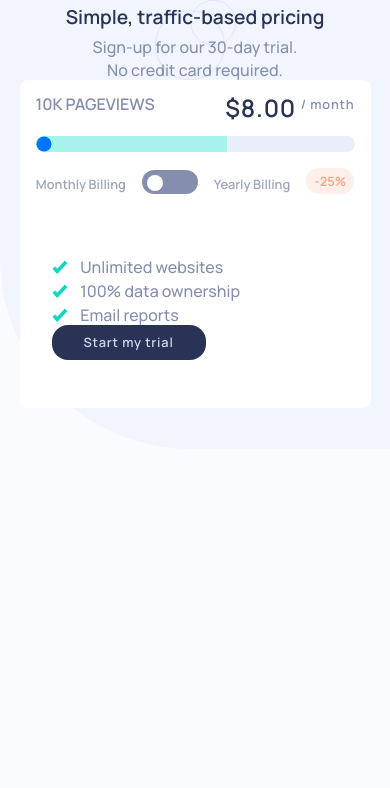
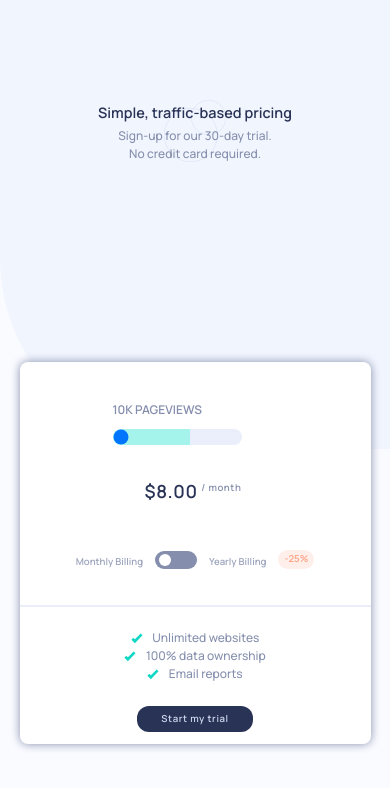
Before and after one commit to USKhokhar/investo-task, a React (Vite) app: page / in a window 390 px wide. Shown: the top 788 px of the page. Built offline with nearby package versions, Linux system fonts and the light colour scheme.

Commit message:
styling addition --> media queries added

```diff
--- a/src/App.jsx
+++ b/src/App.jsx
@@ -50,6 +50,12 @@ const App = () => {
         const gradientPercentage = (priceValue / (priceOptions.length - 1)) * 100;
         return `linear-gradient(90deg, var(--cyan-sm) ${gradientPercentage}%, var(--greyblue-sm) ${100 - gradientPercentage}%)`;
     };
+
+    const handleRotateElement = () => {
+        const rotateAngle = (priceValue / (priceOptions.length - 1)) * 360
+        return `rotate(${rotateAngle})`
+    }
+
   return (
     <main>
         {/* Banner section */}
@@ -68,6 +74,7 @@ const App = () => {
             {/* Price Indication */}
             <article className='sliderPart'>
                 <span className='pageViews'>{priceOptions[priceValue].pageViews} Pageviews</span>
+
                 <p  className='billingPeriod'>
                     <span className='billPrice'>
                         ${
@@ -110,7 +117,7 @@ const App = () => {
                         onChange={handleBillingPeriod}
                     />
 
-                    <label for="priceToggle" className='priceToggleLabel'>Toggle</label>
+                    <label htmlFor="priceToggle" className='priceToggleLabel'>Toggle</label>
                 </div>
                 <span>yearly billing</span>
 
--- a/src/index.css
+++ b/src/index.css
@@ -36,6 +36,9 @@ main {
   height: 100vh;
   background-image: url("/assets/images/bg-pattern.svg");
   background-repeat: no-repeat;
+
+  display: grid;
+  place-items: center;
 }
 
 /* BANNER SECTION */
@@ -61,9 +64,12 @@ main {
   max-width: 600px;
   margin: auto;
   border-radius: 8px;
-  padding: 1rem;
+  padding: 3rem;
 
   display: grid;
+  gap: 3rem;
+
+  box-shadow: 0 0 10px var(--greyblue-base);
 }
 
 .sliderPart {
@@ -148,8 +154,8 @@ input[type="range"]::-moz-slid {
 .priceToggleLabel:after {
   content: '';
   position: absolute;
-  top: 5px;
-  left: 5px;
+  top: 0.25rem;
+  left: 0.3125rem;
   width: 1rem;
   aspect-ratio: 1;
   background: #fff;
@@ -200,8 +206,10 @@ input[type="range"]::-moz-slid {
   flex-wrap: wrap;
   justify-content: space-between;
   align-items: center;
+  border-top: 2px solid var(--greyblue-sm);
 
-  padding: 4rem 1rem 2rem 1rem;
+  /* padding: 4rem 1rem 2rem 1rem; */
+  padding: 1rem 0 0 0;
 }
 
 .staticElements ul {
@@ -237,3 +245,71 @@ input[type="range"]::-moz-slid {
 
   cursor: pointer;
 }
+
+/* BREAKPOINT ---> 768px */
+@media only screen and (max-width: 768px) {
+  * {
+    font-size: 14px;
+  }
+}
+
+/* BREAKPOINT ---> 480px */
+@media only screen and (max-width: 480px) {
+  * {
+    font-size: 12px;
+  }
+
+  .pricingSection {
+    padding: 1rem 0;
+  }
+
+  .staticElements {
+    flex-direction: column;
+    justify-content: center;
+    padding: 2rem 0 0 0;
+    gap: 2rem;
+  }
+
+  .staticElements ul li {
+    justify-content: center;
+  }
+
+  .sliderPart {
+    display: grid;
+    grid-template-columns: auto auto;
+    grid-template-rows: repeat(3, 1fr);
+    gap: 3rem;
+
+    width: 100%;
+    /* justify-content: center; */
+    place-items: center;
+    justify-content: center;
+  }
+
+  .slider {
+    grid-row: 2/3;
+    /* grid-row: 2; */
+    grid-column: 1;
+    width: 100%;
+  }
+
+  .pageViews {
+    grid-column: 1;
+    grid-row: 1/3;
+    width: 100%;
+  }
+
+  .billingPeriod {
+    width: 100%;
+    grid-column: 1;
+    grid-row: 3/3;
+  }
+
+}
+
+/* BREAKPOINT ---> 375px */
+@media only screen and (max-width: 375px) {
+  * {
+    font-size: 10px;
+  }
+}
```
